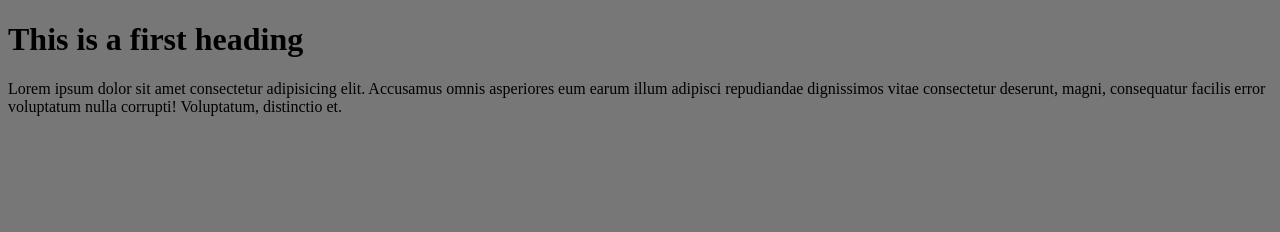
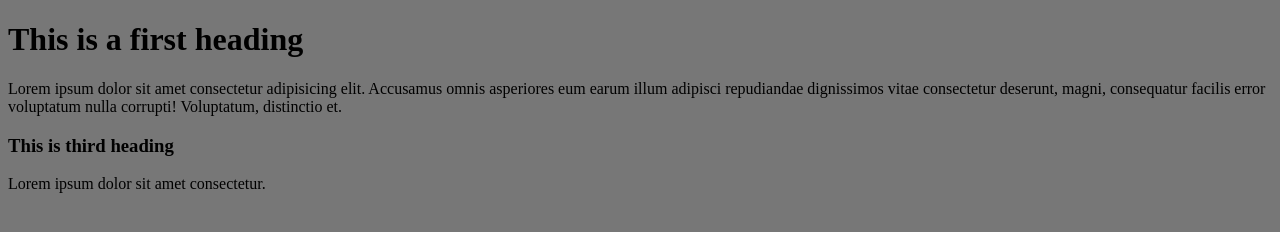
Before and after one commit to Goljar-Rahman/test, a plain HTML site: page index.html in a window 1280 px wide. Drawn offline with Linux system fonts and the light colour scheme.

Commit message:
lest commet

```diff
--- a/index.html
+++ b/index.html
@@ -11,5 +11,8 @@
     <h1>This is a first heading</h1>
     <p>Lorem ipsum dolor sit amet consectetur adipisicing elit. Accusamus omnis asperiores eum earum illum adipisci repudiandae dignissimos vitae consectetur deserunt, magni, consequatur facilis error voluptatum nulla corrupti! Voluptatum, distinctio et.</p>
 
+    <h3>This is third heading</h3>
+    <p>Lorem ipsum dolor sit amet consectetur.</p>
+
 </body>
 </html>
```
